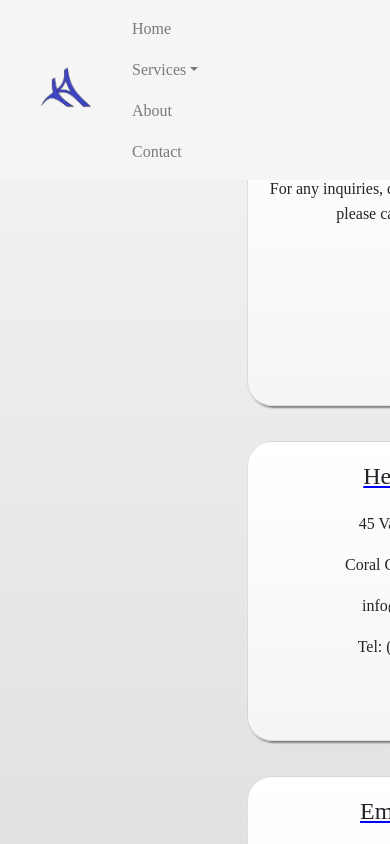
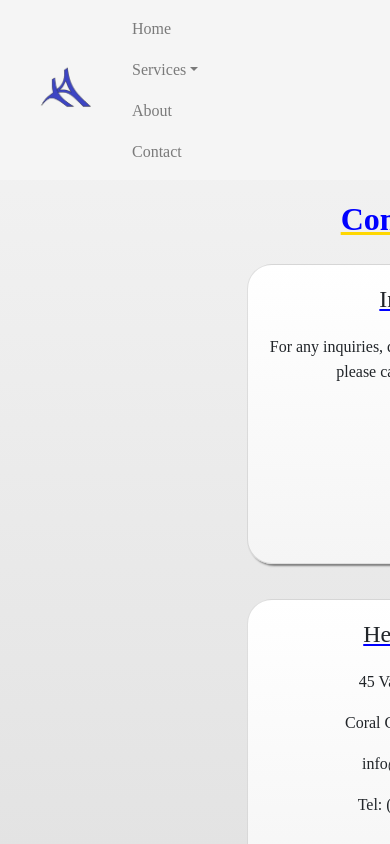
Before and after one commit to chiku524/hajjar-associates, a React (Create React App) app in the folder website/: page /contact in a window 390 px wide. Shown: the top 844 px of the page. Built offline with nearby package versions, Linux system fonts and the light colour scheme; a web font is replaced by a local one.

Commit message:
added some style for smaller monitors

```diff
--- a/website/src/App.css
+++ b/website/src/App.css
@@ -43,7 +43,7 @@
     flex-wrap: wrap;
   }
   .homeContainer .services .big3 .card {
-    width: 60%;
+    width: 50%;
   }
 }
 .homeContainer .services .big3 .card {
@@ -70,6 +70,11 @@
   max-width: 100%;
   max-height: 25%;
   padding: 10px;
+}
+@media (max-width: 950px) {
+  .homeContainer .services .big3 .card img {
+    min-width: 100%;
+  }
 }
 .homeContainer .services .big3 .card p {
   padding: 0px 15px 0px;
@@ -441,8 +446,13 @@ body {
   display: flex;
   flex-direction: column;
   margin: 0 auto 0;
-  padding-top: 5%;
+  padding-top: 100px;
   text-align: center;
+}
+@media (max-width: 770px) {
+  .pageContainer .contactContainer {
+    padding-top: 200px;
+  }
 }
 .pageContainer .contactContainer h2 {
   margin-bottom: 5%;
--- a/website/src/less/contact.less
+++ b/website/src/less/contact.less
@@ -10,8 +10,12 @@
         display: flex;
         flex-direction: column;
         margin: 0 auto 0;
-        padding-top: 5%;
+        padding-top: 100px;
         text-align: center;
+
+        @media @770px {
+            padding-top: 200px;
+        }
 
         h2 {
             margin-bottom: 5%;
--- a/website/src/less/home.less
+++ b/website/src/less/home.less
@@ -34,7 +34,7 @@
                 flex-wrap: wrap;
 
                 .card {
-                    width: 60%;
+                    width: 50%;
                 }
             }
 
@@ -62,6 +62,10 @@
                     max-width: 100%;
                     max-height: 25%;
                     padding: 10px;
+
+                    @media @950px {
+                        min-width: 100%;
+                    }
                 }
 
                 p {
--- a/website/src/less/variables.less
+++ b/website/src/less/variables.less
@@ -2,3 +2,4 @@
 @1350px: ~"(max-width: 1350px)";
 @1150px: ~"(max-width: 1150px)";
 @950px: ~"(max-width: 950px)";
+@770px: ~"(max-width: 770px)";
```
